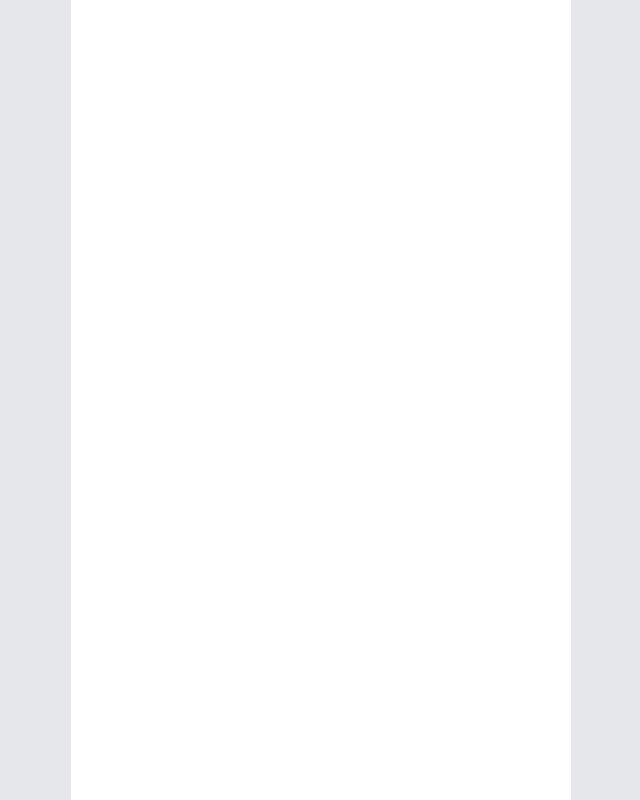
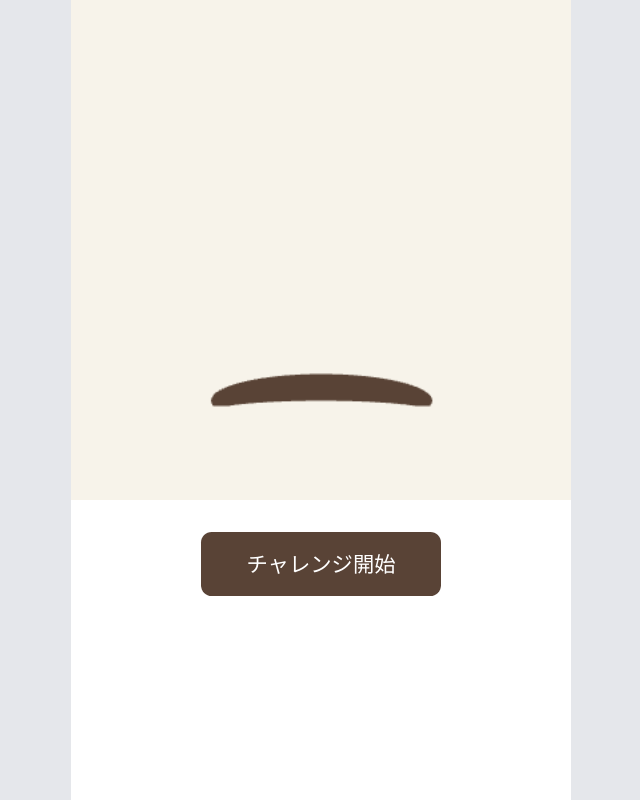
Before and after one commit to novogrammer/whack-a-mole-study, a website built with Vite: page index.html in a window 1280 px wide. Shown: the whole page, without its empty margins (319-959 px from the left). Built offline with nearby package versions, Linux system fonts and the light colour scheme.

Commit message:
1チャレンジを実装しました。

```diff
--- a/index.html
+++ b/index.html
@@ -6,7 +6,12 @@
     <title>モグラ叩きの習作</title>
   </head>
   <body>
-    <div id="app"></div>
+    <main id="app">
+      <div id="game" role="img" aria-label="穴から出入りする仮のモグラ"></div>
+      <div class="challenge-controls">
+        <button id="start-challenge" type="button" disabled>チャレンジ開始</button>
+      </div>
+    </main>
     <script type="module" src="/src/main.ts"></script>
   </body>
 </html>
--- /dev/null
+++ b/src/ChallengeScene.ts
@@ -0,0 +1,67 @@
+import Phaser from 'phaser'
+
+const MOVE_DURATION = 150
+const HOLD_DURATION = 1_000
+const MOLE_X = 187.5
+const HIDDEN_Y = 380
+const VISIBLE_Y = 250
+const GROUND_COLOR = 0xf7f3ea
+
+export class ChallengeScene extends Phaser.Scene {
+  private readonly startButton: HTMLButtonElement
+
+  constructor(startButton: HTMLButtonElement) {
+    super('challenge')
+    this.startButton = startButton
+  }
+
+  create() {
+    this.add.ellipse(MOLE_X, 300, 166, 40, 0x594336)
+
+    const mole = this.add.graphics({ x: MOLE_X, y: HIDDEN_Y })
+    mole.fillStyle(0xa97852)
+    mole.fillCircle(-38, -28, 16)
+    mole.fillCircle(38, -28, 16)
+    mole.fillEllipse(0, 0, 108, 128)
+    mole.fillStyle(0xe9c49b)
+    mole.fillEllipse(0, 7, 70, 42)
+    mole.fillStyle(0x30251e)
+    mole.fillCircle(-19, -20, 5)
+    mole.fillCircle(19, -20, 5)
+    mole.fillEllipse(0, -2, 18, 12)
+    mole.lineStyle(3, 0x30251e)
+    mole.lineBetween(0, 4, 0, 15)
+    mole.lineBetween(-7, 15, 7, 15)
+
+    // 手前の地面で、穴より下のモグラを隠す。
+    const foreground = this.add.graphics()
+    foreground.fillStyle(GROUND_COLOR)
+    foreground.fillRect(0, 304, 375, 71)
+    foreground.fillEllipse(MOLE_X, 310, 178, 20)
+
+    const playChallenge = () => {
+      if (this.startButton.disabled) return
+
+      this.startButton.disabled = true
+      this.tweens.add({
+        targets: mole,
+        y: VISIBLE_Y,
+        duration: MOVE_DURATION,
+        ease: 'Linear',
+        hold: HOLD_DURATION,
+        yoyo: true,
+        onComplete: () => {
+          this.startButton.textContent = 'もう一度'
+          this.startButton.disabled = false
+        },
+      })
+    }
+
+    this.startButton.disabled = false
+    this.startButton.addEventListener('click', playChallenge)
+    this.events.once(Phaser.Scenes.Events.SHUTDOWN, () => {
+      this.startButton.removeEventListener('click', playChallenge)
+      this.startButton.disabled = true
+    })
+  }
+}
--- a/src/main.ts
+++ b/src/main.ts
@@ -1 +1,18 @@
+import Phaser from 'phaser'
+import { ChallengeScene } from './ChallengeScene'
 import './style.scss'
+
+const startButton = document.querySelector<HTMLButtonElement>('#start-challenge')!
+
+new Phaser.Game({
+  type: Phaser.AUTO,
+  parent: 'game',
+  width: 375,
+  height: 375,
+  backgroundColor: '#f7f3ea',
+  scale: {
+    mode: Phaser.Scale.FIT,
+    autoCenter: Phaser.Scale.CENTER_BOTH,
+  },
+  scene: new ChallengeScene(startButton),
+})
--- a/src/style.scss
+++ b/src/style.scss
@@ -26,3 +26,48 @@ body {
   margin-inline: auto;
   background-color: var(--content-background);
 }
+
+#game {
+  width: 100%;
+  aspect-ratio: 1;
+
+  canvas {
+    display: block;
+  }
+}
+
+.challenge-controls {
+  display: flex;
+  justify-content: center;
+
+  @include global.sp-and-pc-block((
+    padding: 24px,
+  ));
+}
+
+#start-challenge {
+  @include global.sp-and-pc-block((
+    min-width: 180px,
+    min-height: 48px,
+    padding: 12px 24px,
+    border-radius: 8px,
+    font-size: 16px,
+  ));
+
+  border: 0;
+  background-color: #594336;
+  color: #fff;
+  font-family: system-ui, sans-serif;
+  line-height: 1.5;
+  cursor: pointer;
+
+  &:disabled {
+    opacity: 0.5;
+    cursor: default;
+  }
+
+  &:focus-visible {
+    outline: 3px solid #a97852;
+    outline-offset: 3px;
+  }
+}
```
Also changed, not shown: docs/game-spec.md (+8 -0 lines).
